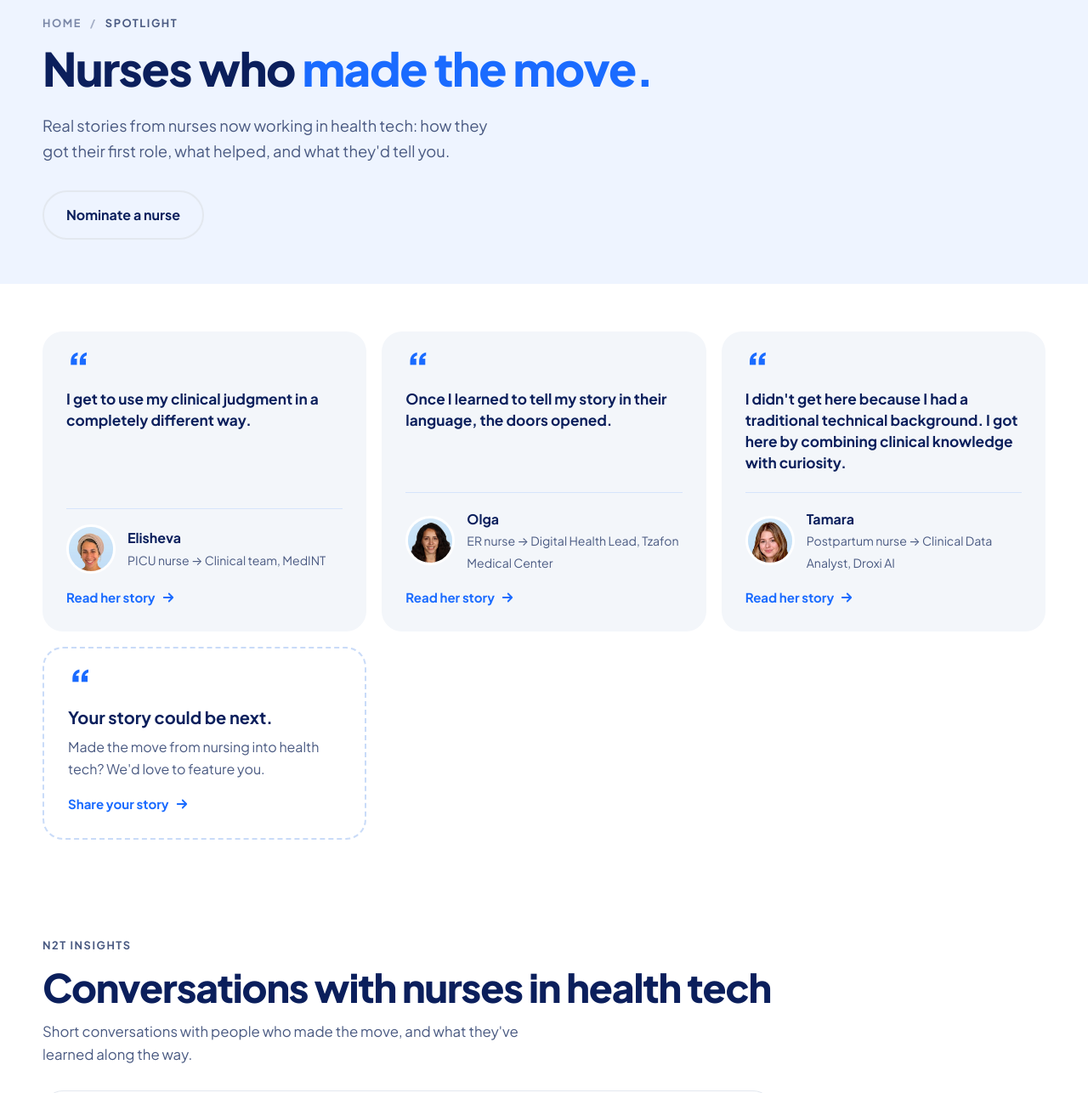
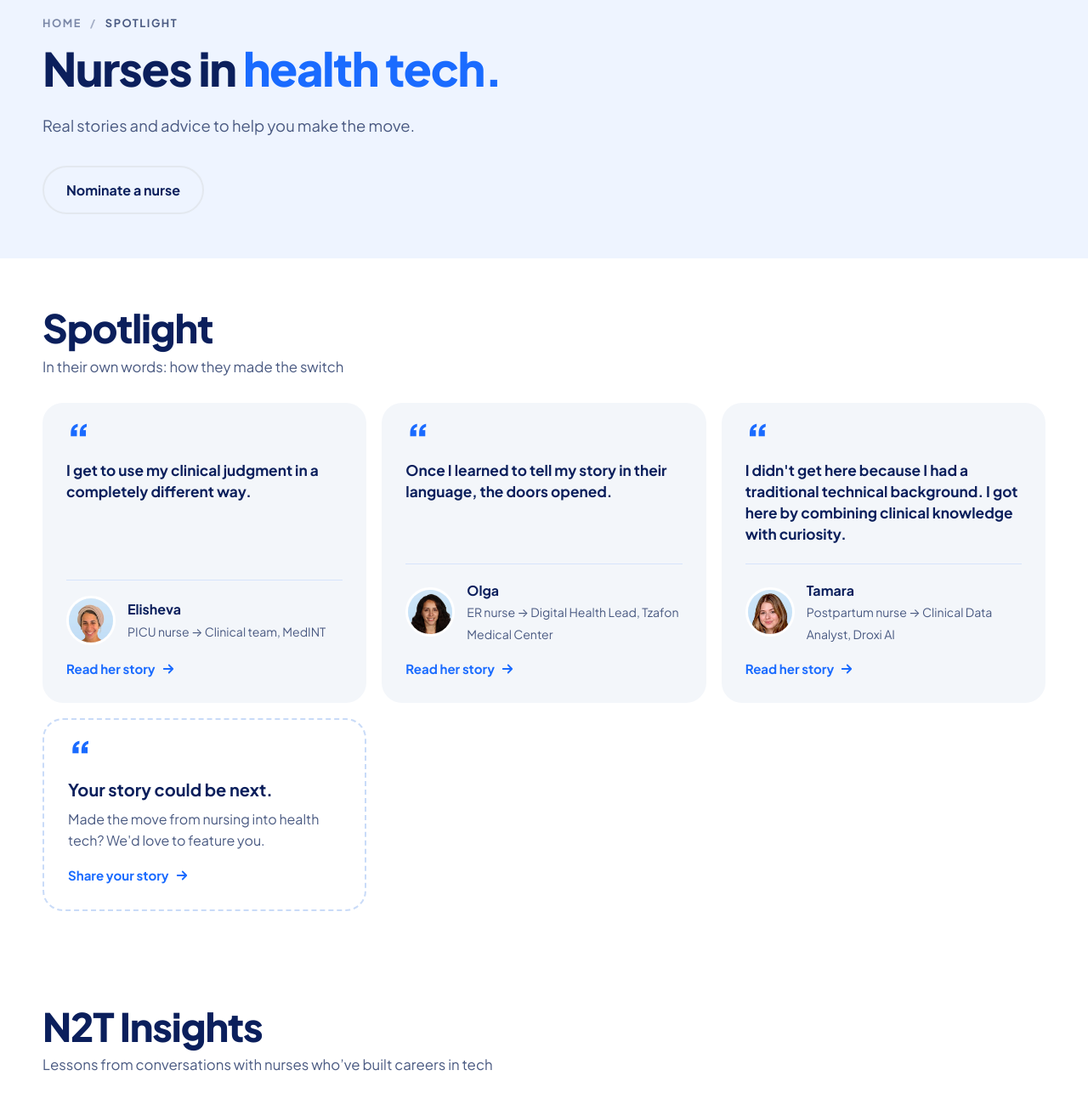
Before and after one commit to estherjac/nurse2tech, a plain HTML site: page spotlight.html in a window 1280 px wide. Shown: the part 120-1406 px from the top of the page at 85% size. Drawn offline with Linux system fonts and the light colour scheme.

Commit message:
Spotlight page: "Nurses in health tech" title, split into Spotlight and N2T Insights
Co-Authored-By: Claude Opus 5.5 <noreply@anthropic.com>

```diff
--- a/spotlight.html
+++ b/spotlight.html
@@ -22,7 +22,7 @@
   <link rel="preconnect" href="https://fonts.googleapis.com">
   <link rel="preconnect" href="https://fonts.gstatic.com" crossorigin>
   <link href="https://fonts.googleapis.com/css2?family=Plus+Jakarta+Sans:wght@400;500;600;700;800&display=swap" rel="stylesheet">
-  <link rel="stylesheet" href="styles.css?v=20261111190000">
+  <link rel="stylesheet" href="styles.css?v=20261124140000">
 </head>
 <body>
 
@@ -79,15 +79,17 @@
     <section class="apply-hero">
       <div class="container">
         <nav class="eyebrow crumbs" aria-label="Breadcrumb"><a href="index.html">Home</a><span aria-hidden="true">/</span><span aria-current="page">Spotlight</span></nav>
-        <h1>Nurses who <span class="accent">made the move.</span></h1>
-        <p class="lead">Real stories from nurses now working in health tech: how they got their first role, what helped, and what they'd tell you.</p>
+        <h1>Nurses in <span class="accent">health tech.</span></h1>
+        <p class="lead">Real stories and advice to help you make the move.</p>
         <a href="contact.html?topic=nominate" class="btn btn-ghost">Nominate a nurse</a>
       </div>
     </section>
 
     <!-- SPOTLIGHT -->
-    <section class="section spot-stories">
+    <section class="section spot-stories" id="spotlight">
       <div class="container">
+        <h2>Spotlight</h2>
+        <p class="sub section-sub">In their own words: how they made the switch</p>
         <div class="story-cards">
           <details class="qcard qcard-story" id="elisheva">
             <summary>
@@ -155,9 +157,8 @@
     <!-- N2T INSIGHTS: conversations -->
     <section class="section insights-section" id="insights">
       <div class="container">
-        <p class="eyebrow">N2T Insights</p>
-        <h2>Conversations with nurses in health tech</h2>
-        <p class="sub insights-intro">Short conversations with people who made the move, and what they've learned along the way.</p>
+        <h2>N2T Insights</h2>
+        <p class="sub section-sub">Lessons from conversations with nurses who&rsquo;ve built careers in tech</p>
         <article class="insight-card">
           <div class="insight-head">
             <span class="insight-num">#1</span>
--- a/styles.css
+++ b/styles.css
@@ -835,7 +835,7 @@ h2 .accent, h2 .accent-light { color: inherit; }
 }
 
 /* Spotlight: N2T Insights conversations */
-.insights-intro { margin-bottom: 28px; }
+.insights-section .section-sub, .spot-stories .section-sub { margin: 8px 0 28px; }
 .insight-card { background: var(--white); border: 1px solid var(--line); border-radius: 24px; padding: 32px; max-width: 860px; display: grid; gap: 18px; }
 .insight-head { display: flex; align-items: baseline; gap: 12px; }
 .insight-num { font-weight: 800; color: var(--blue); font-size: 1.1rem; }
```
Also changed, not shown: 404.html (+1 -1 lines), about.html (+1 -1 lines), accessibility.html (+1 -1 lines), contact.html (+1 -1 lines), events.html (+1 -1 lines), index.html (+1 -1 lines), jobs.html (+1 -1 lines), privacy.html (+1 -1 lines), resources.html (+1 -1 lines), roles.html (+1 -1 lines).
